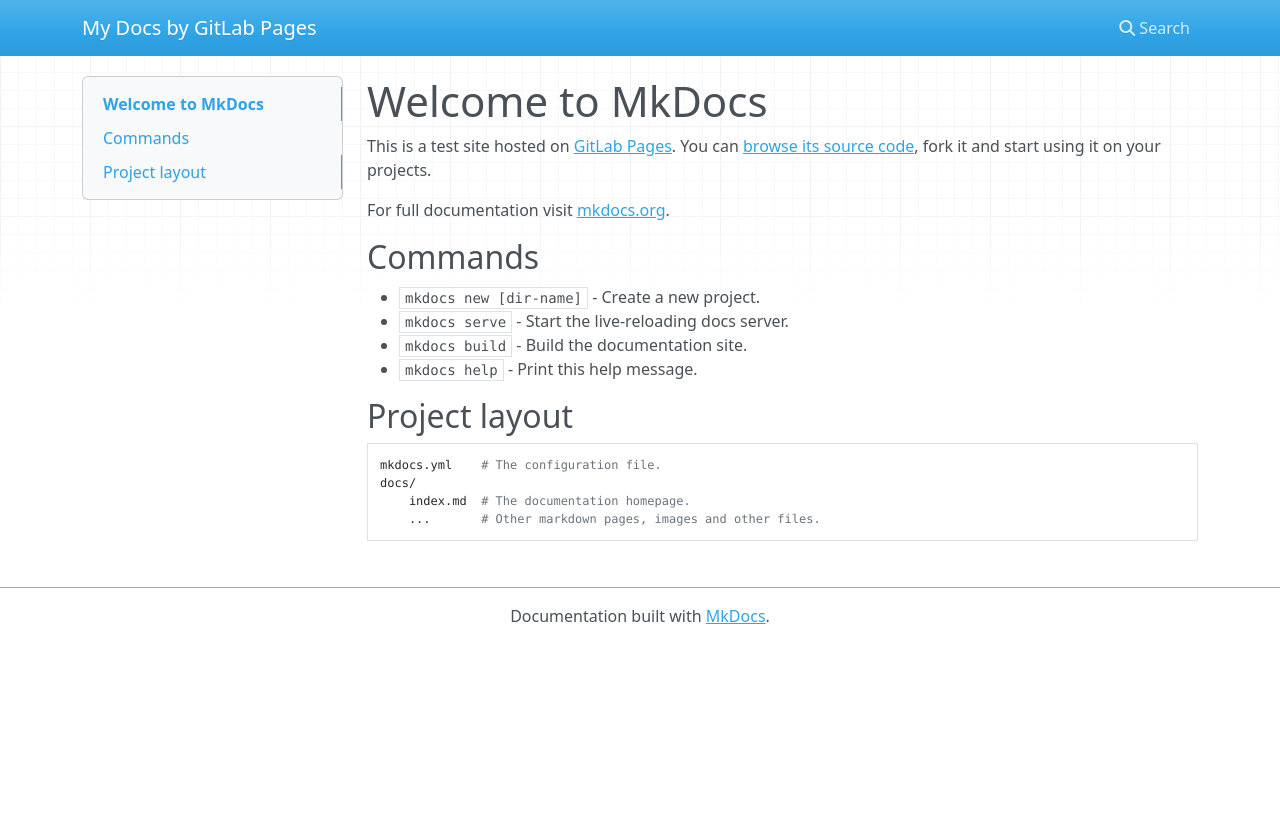
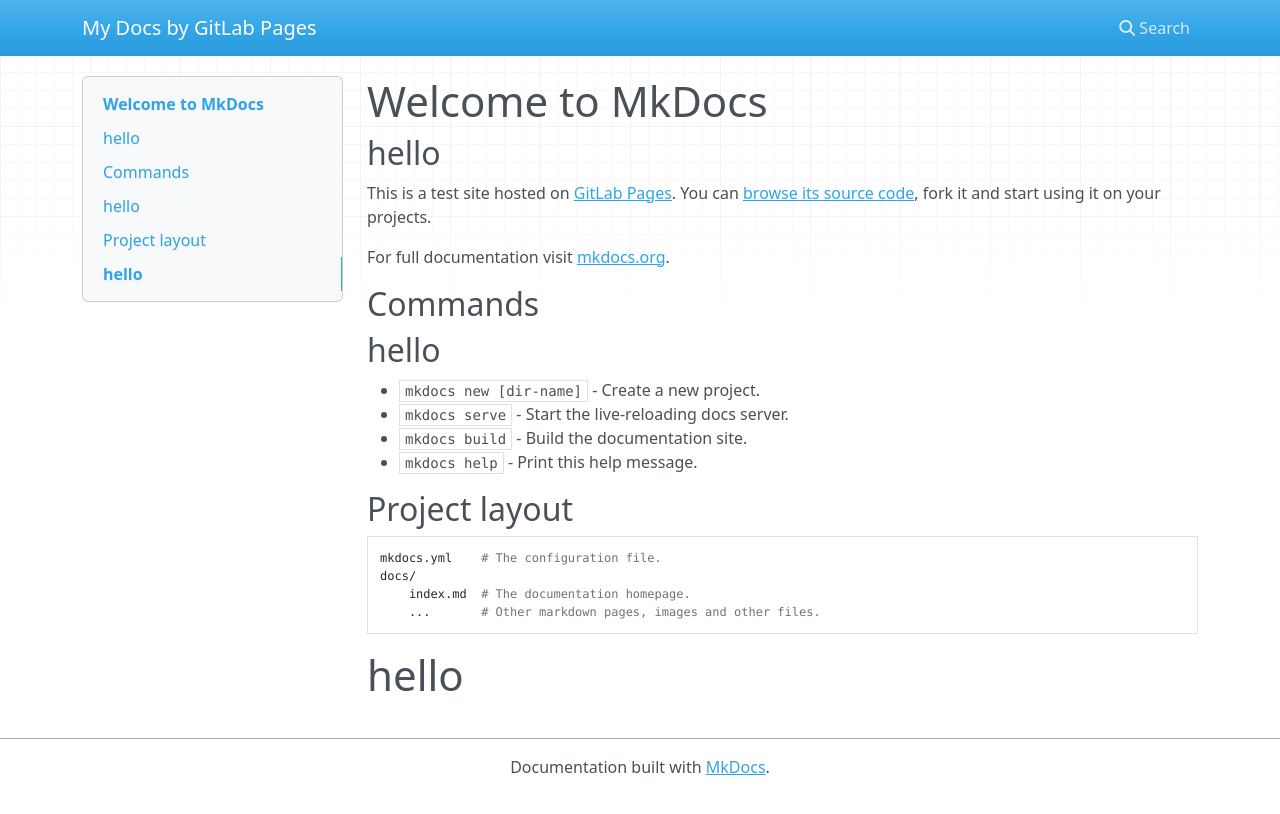
Before and after one commit to azarelpro/asarel-jones-coddets-bootcamp-2023-2024, an MkDocs documentation site: the page built from docs/index.md, in a window 1280 px wide. Shown: the top 814 px of the page. Built offline with MkDocs 1.6.1, drawn with Linux system fonts in a browser that asks for light colours; nearby versions of some CDN libraries.

Commit message:
Update index.md

```diff
--- a/docs/index.md
+++ b/docs/index.md
@@ -1,4 +1,6 @@
 # Welcome to MkDocs
+
+## hello
 
 This is a test site hosted on [GitLab Pages](https://pages.gitlab.io). You can
 [browse its source code](https://gitlab.com/pages/mkdocs), fork it and start
@@ -7,6 +9,8 @@ using it on your projects.
 For full documentation visit [mkdocs.org](http://mkdocs.org).
 
 ## Commands
+
+## hello
 
 * `mkdocs new [dir-name]` - Create a new project.
 * `mkdocs serve` - Start the live-reloading docs server.
@@ -19,3 +23,5 @@ For full documentation visit [mkdocs.org](http://mkdocs.org).
     docs/
         index.md  # The documentation homepage.
         ...       # Other markdown pages, images and other files.
+
+# hello
```
